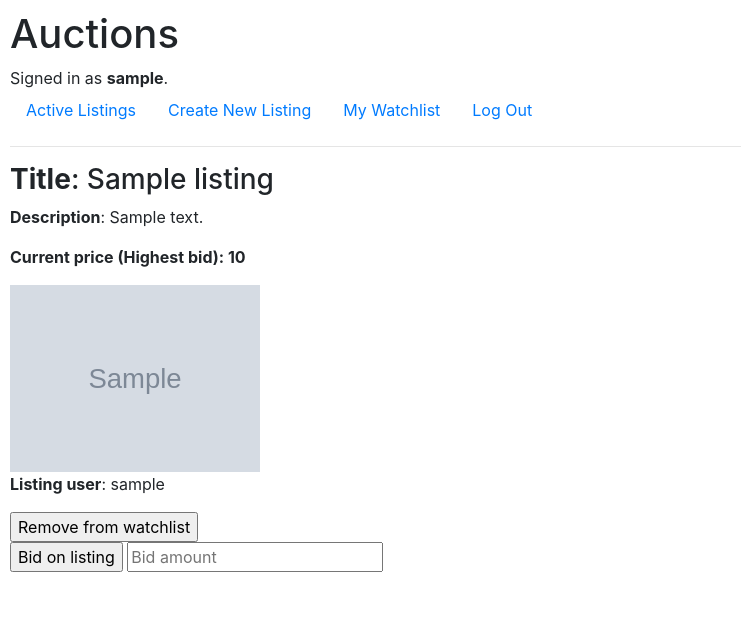
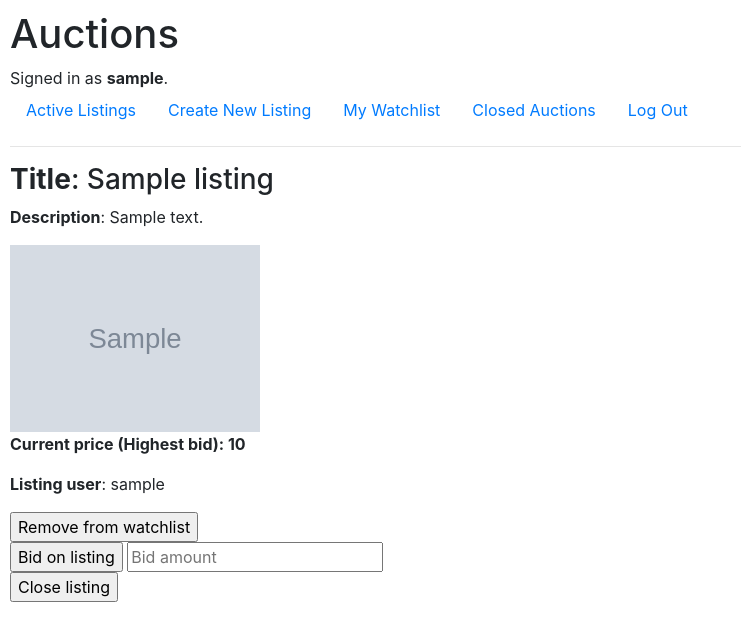
Before and after one commit to Aliqc7/ecommerce, a Django app: page /listing/1 in a window 1280 px wide. Shown: the top 641 px of the page, without its empty margins (0-741 px from the left). Run offline with Django 3.2, Linux system fonts and the light colour scheme; a user stored in the database is signed in; tables that the repository leaves empty hold one stand-in row (values such as "Sample post"); grey boxes marked "Sample" are stand-in pictures; some libraries are stand-ins or nearby versions.

Commit message:
Add close listing functionality

```diff
--- a/auctions/models.py
+++ b/auctions/models.py
@@ -3,7 +3,7 @@ from django.db import models
 
 
 class User(AbstractUser):
-    pass
+    won_listing = models.ForeignKey('Listing', on_delete=models.CASCADE, blank = True, null = True, related_name = "winning_user")
 
 
 class Listing(models.Model):
@@ -15,9 +15,9 @@ class Listing(models.Model):
     category = models.CharField(max_length=50, blank = True)
     listing_user = models.ForeignKey('User', on_delete=models.CASCADE, related_name = "listings")
     is_active = models.BooleanField()
-    bid = models.ForeignKey('Bid', on_delete=models.CASCADE, blank = True, null = True, related_name = "listings")
+    bid = models.ForeignKey('Bid', on_delete = models.SET_NULL, blank = True, null = True, related_name = "listings")
     comment = models.ForeignKey('Comment', on_delete=models.CASCADE, blank = True, null = True, related_name = "listings")
-
+    winner = models.ForeignKey(User, on_delete=models.SET_NULL, blank=True, null=True, related_name="won_listings")
     def __str__(self):
         return f"Item: {self.title}, Category: {self.category} Starting bid: {self.starting_bid}"
 
--- a/auctions/templates/auctions/layout.html
+++ b/auctions/templates/auctions/layout.html
@@ -28,6 +28,9 @@
                     <a class="nav-link" href="{% url 'watchlist' request.user.id%}">My Watchlist</a>
                 </li>
                 <li class="nav-item">
+                    <a class="nav-link" href="{% url 'closed_auctions'%}">Closed Auctions</a>
+                </li>
+                <li class="nav-item">
                     <a class="nav-link" href="{% url 'logout' %}">Log Out</a>
                 </li>
             {% else %}
--- a/auctions/templates/auctions/listing.html
+++ b/auctions/templates/auctions/listing.html
@@ -4,16 +4,19 @@
 <div>
     <h3><strong>Title</strong>: {{listing.title}}</h3>
     <p><strong>Description</strong>: {{listing.description}}</p>
-    {% if listing.bid is None %}
-    <p>Be the first one to bid on this item (<strong>Starting bid</strong>: {{listing.starting_bid}})</p>
-    {% else %}
-    <p><strong>Current price (Highest bid): {{listing.current_price}}</strong></p>
-    {% endif %}
 
     {% if listing.image_url %}
         <img width="250px" src="{{listing.image_url}}">
     {% else %}
         <p><strong>No image available!</strong></p>
+    {% endif %}
+
+    {% if listing.is_active == True %}
+
+    {% if listing.bid is None %}
+    <p>Be the first one to bid on this item (<strong>Starting bid</strong>: {{listing.starting_bid}})</p>
+    {% else %}
+    <p><strong>Current price (Highest bid): {{listing.current_price}}</strong></p>
     {% endif %}
     <p><strong>Listing user</strong>: {{listing.listing_user}}</p>
 </div>
@@ -50,7 +53,23 @@
 
     {% if message%}
     <p>{{message}}</p>
-    {%endif%}
+    {% endif %}
+
+    {% if listing.listing_user.id == request.user.id %}
+        <form action="{% url 'close_listing' listing.id %}" method = "post">
+            {% csrf_token %}
+            <input type="submit" value="Close listing">
+
+        </form>
+    {% endif %}
+
+    {% else %}
+    {% if request.user == listing.winner%}
+    <p> Congratulations! You have won this auction!</p>
+    {% else %}
+    <p> Listing closed</p>
+    {% endif %}
+    {% endif %}
 
 </div>
 {% endblock %}
--- a/auctions/urls.py
+++ b/auctions/urls.py
@@ -10,5 +10,8 @@ urlpatterns = [
     path("create_listing", views.create_listing, name = "create_listing"),
     path("listing/<int:listing_id>", views.show_listing, name = "show_listing"),
     path("watchlist/<int:user_id>", views.watchlist, name="watchlist"),
-    path("place_bid/<int:listing_id>", views.place_bid, name = "place_bid")
+    path("place_bid/<int:listing_id>", views.place_bid, name = "place_bid"),
+    path("close_listing/<int:listing_id>", views.close_listing, name = "close_listing"),
+    path("closed_auctions/", views.closed_auctions, name = "closed_auctions")
+
 ]
--- a/auctions/views.py
+++ b/auctions/views.py
@@ -11,6 +11,12 @@ from .models import *
 def index(request):
     listings = Listing.objects.filter(is_active = True).all()
     return render(request, "auctions/index.html", {
+        "listings": listings
+    })
+
+def closed_auctions(request):
+    listings = Listing.objects.filter(is_active = False).all()
+    return render(request, "auctions/closed_auctions.html", {
         "listings": listings
     })
 
@@ -134,3 +140,16 @@ def place_bid(request, listing_id):
         "listing": listing,
         "message": message
     })
+
+@login_required
+def close_listing(request, listing_id):
+    listing = Listing.objects.get(pk = listing_id)
+    listing.is_active = False
+    listing.save()
+    bid = listing.bid
+    if bid:
+        bidder = bid.bidder
+        listing.winner = bidder
+        listing.save()
+
+    return HttpResponseRedirect(reverse('show_listing', args=(listing_id, )))
```
Also changed, not shown: auctions/templates/auctions/closed_auctions.html (added, +23 -0 lines), auctions/migrations/0003_listing_won_bid.py (added), auctions/migrations/0004_alter_listing_bid.py (added), auctions/migrations/0005_remove_listing_won_bid_user_won_bid.py (added), auctions/migrations/0006_remove_user_won_bid_user_won_listing.py (added), auctions/migrations/0007_listing_winner_alter_user_won_listing.py (added).
